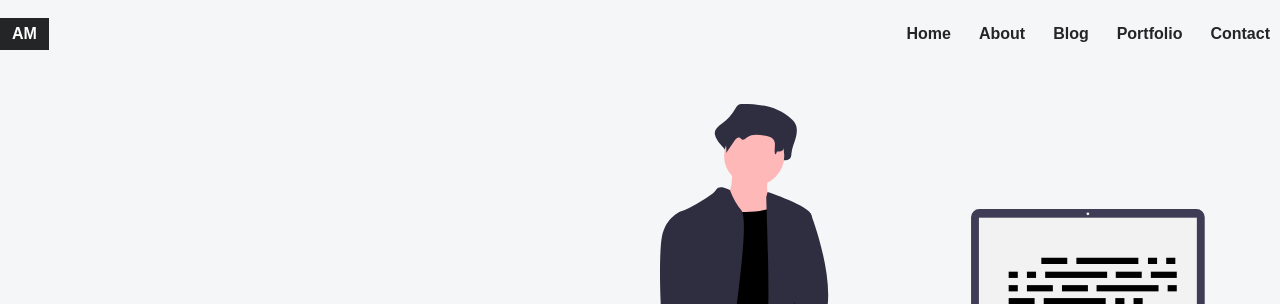
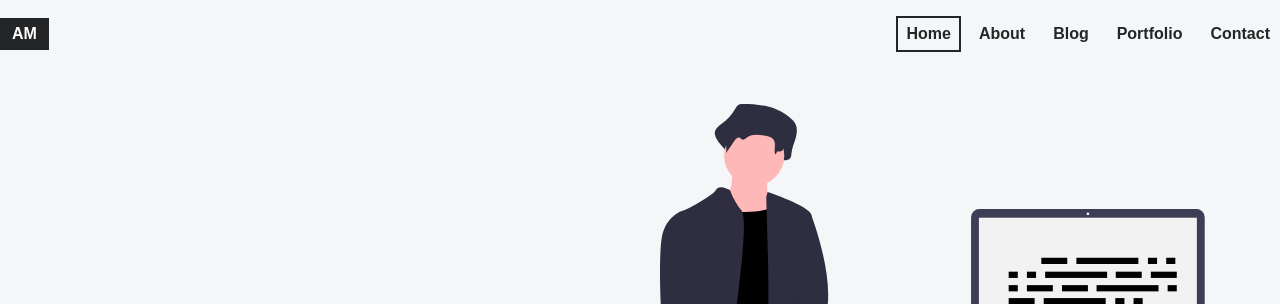
Before and after one commit to angelmtztrc/portfolio, a Gatsby site: page / in a window 1280 px wide. Shown: the top 304 px of the page. Built offline with nearby package versions, Linux system fonts and the light colour scheme; Gatsby itself is replaced by a stand-in of ours; a web font is replaced by a local one.

Commit message:
🐛 fix(navbar): adding link to home (#5)

```diff
--- a/src/components/Navbar.js
+++ b/src/components/Navbar.js
@@ -35,6 +35,7 @@ const Navbar = () => {
           } mt-5 lg:mt-0 lg:flex lg:flex-row lg:items-center lg:w-auto lg:flex-grow-0 text-dark-primary`}
         >
           <Link
+            to="/"
             className="lg:hover:text-dark-primary lg:hover:bg-transparent lg:hover:border-dark-primary px-3 py-2 hover:text-light-primary font-bold hover:bg-dark-primary transition-colors duration-300 ease-in-out lg:mb-0 lg:px-2 lg:py-1 lg:border-2 lg:border-transparent"
             activeClassName="text-light-primary lg:text-dark-primary bg-dark-primary lg:bg-transparent lg:border-2 lg:border-dark-primary active-border"
           >
```
